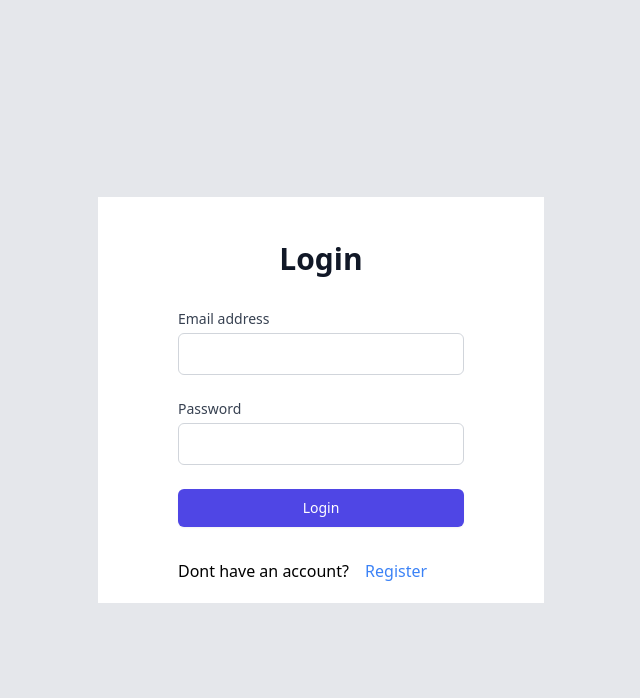
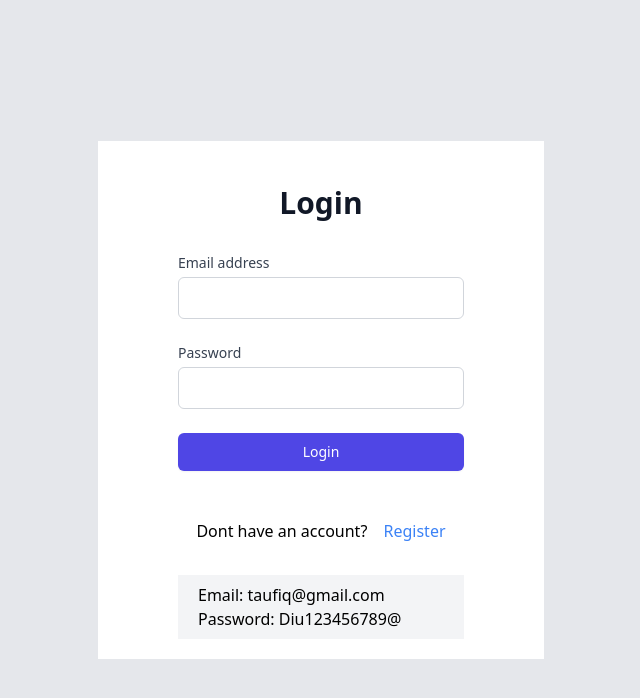
Before and after one commit to MdAtif19/Task-MVN, a React (Vite) app in the folder client/: page / in a window 1280 px wide. Shown: the top 698 px of the page, without its empty margins (319-959 px from the left). Built offline with nearby package versions, Linux system fonts and the light colour scheme; no server answers.

Commit message:
login error solve . need to solve register

```diff
--- a/client/src/pages/Login.jsx
+++ b/client/src/pages/Login.jsx
@@ -6,6 +6,8 @@ const Login = () => {
   const navigateTo = useNavigate();
   const { loginInfo, updateLoginInfo, loginUser, loginError, isLoginLoading } =
     useContext(AuthContext);
+
+  console.log("loginError from login page:", loginError);
 
   const handleChange = (e) => {
     updateLoginInfo({ ...loginInfo, [e.target.name]: e.target.value });
@@ -79,13 +81,20 @@ const Login = () => {
           </div>
         </form>
 
-        <div className="mt-4">
-          <span>
+        <div className="mt-4 grid justify-center items-center">
+          {loginError && (
+            <p className="text-red-500 mt-2">{loginError.message}</p>
+          )}
+          <span className="mt-4">
             Dont have an account?{" "}
             <span className="text-blue-500 ml-3">
               <Link to="/register">Register</Link>
             </span>{" "}
           </span>
+        </div>
+        <div className="bg-gray-100 px-5 py-2">
+          <p>Email: taufiq@gmail.com</p>
+          <p>Password: Diu123456789@</p>
         </div>
       </div>
     </div>
--- a/client/src/pages/Register.jsx
+++ b/client/src/pages/Register.jsx
@@ -12,6 +12,8 @@ const Register = () => {
     isRegisterLoading,
   } = useContext(AuthContext);
 
+  console.log("registerError:", registerError);
+
   const handleChange = (e) => {
     updateRegisterInfo({ ...registerInfo, [e.target.name]: e.target.value });
   };
@@ -20,10 +22,14 @@ const Register = () => {
     e.preventDefault();
     try {
       await registerUser(e);
-      // Redirect to login page after successful registration
-      navigateTo("/login");
+      // Check if there are any errors before navigating to /login
+      if (!registerError) {
+        // Redirect to login page after successful registration
+        navigateTo("/login");
+      }
     } catch (error) {
       console.error("Registration failed:", error);
+      console.error("Registration failed:", error.message);
     }
   };
 
@@ -148,10 +154,13 @@ const Register = () => {
         </form>
 
         <div className="mt-4">
+          {registerError && (
+            <p className="text-red-500 mt-2">{registerError?.message}</p>
+          )}
           <span>
             I already have an Account!{" "}
             <span className="text-blue-500 ml-3">
-              <Link to="/login">Login</Link>
+              {!registerError && <Link to="/login">Login</Link>}
             </span>{" "}
           </span>
         </div>
```
